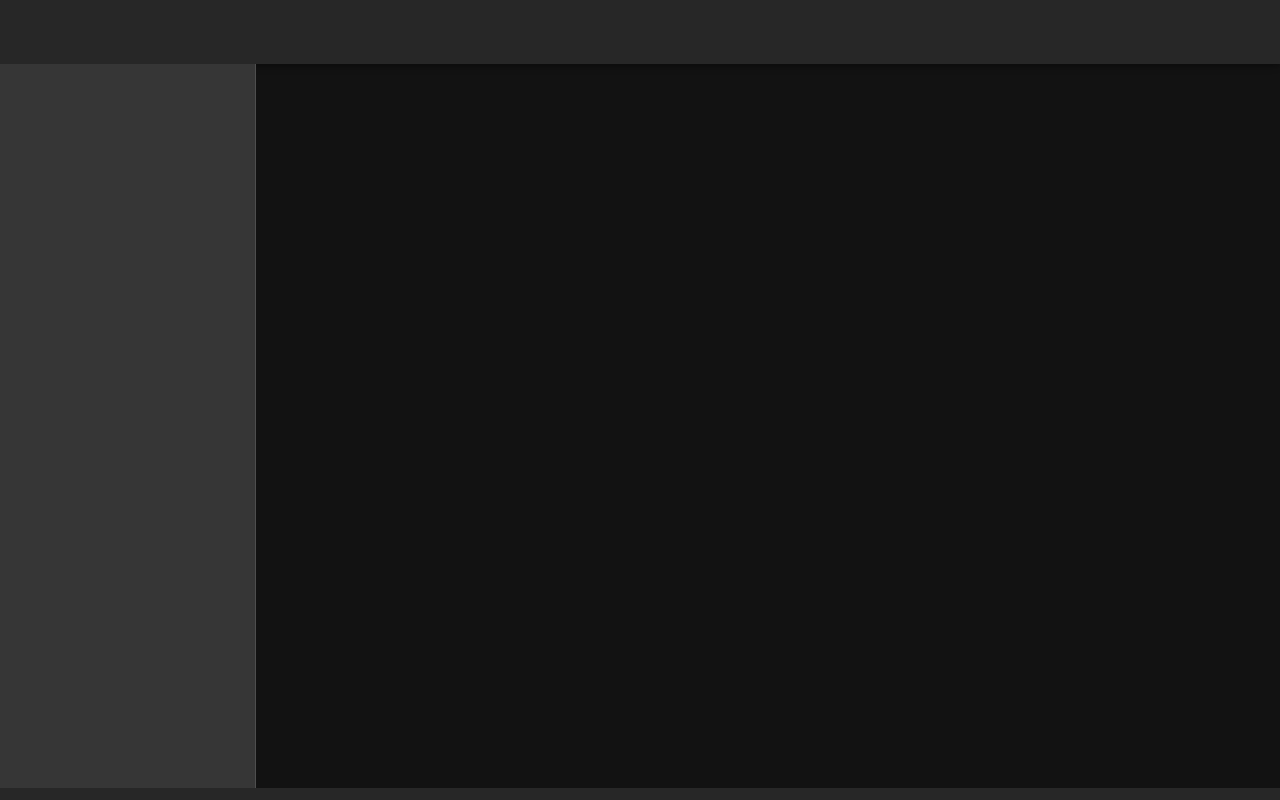
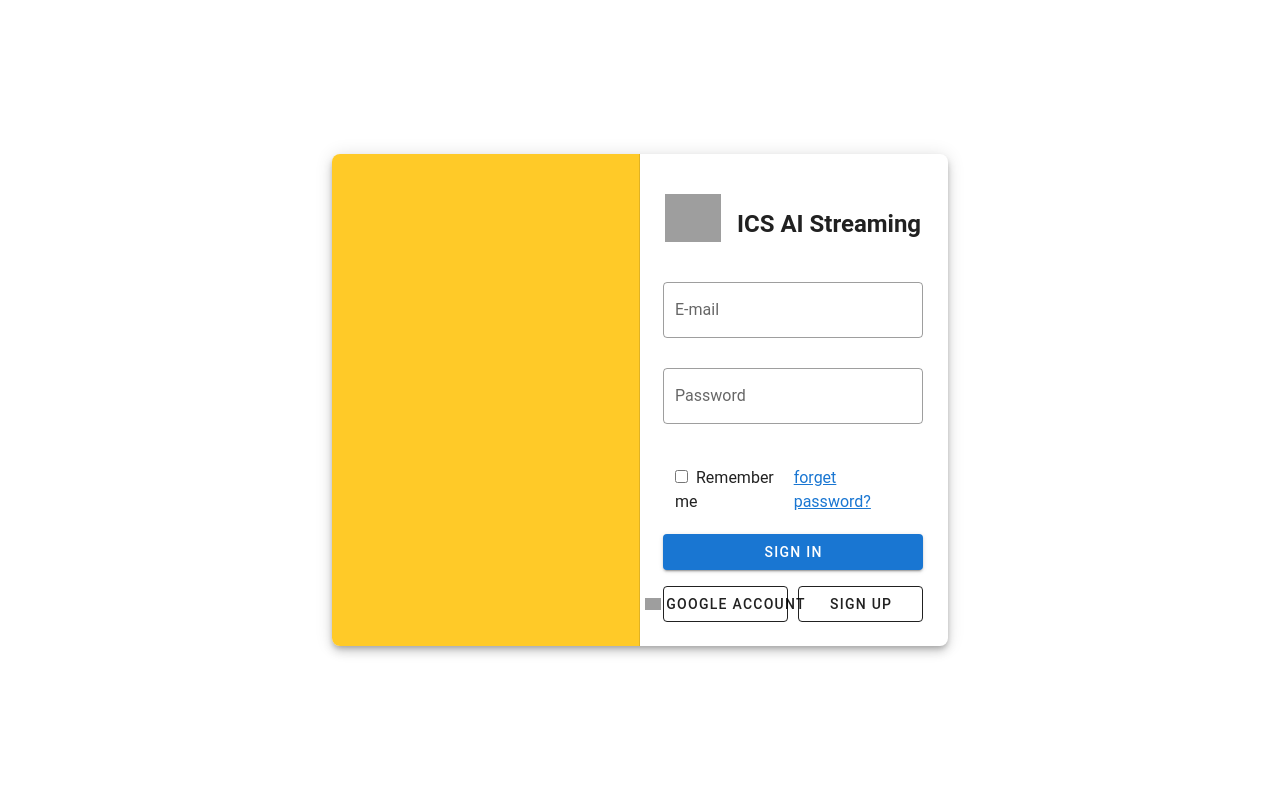
Before and after one commit to pondsecret/ipond-webrtc, a Vue app: page / in a window 1280 px wide. Built offline with nearby package versions, Linux system fonts and the light colour scheme; grey boxes are pictures that could not be loaded.

Commit message:
Page Login demo

```diff
--- a/src/App.vue
+++ b/src/App.vue
@@ -1,18 +1,12 @@
 <template>
   <v-app>
 
-    <v-app-bar>
+    <v-main >
+        <router-view>
 
-    </v-app-bar>
+        </router-view>
+    </v-main>
 
-    <v-navigation-drawer>
-
-    </v-navigation-drawer>
-
-
-    <v-footer>
-
-    </v-footer>
   </v-app>
 </template>
 
--- a/src/plugins/vuetify.js
+++ b/src/plugins/vuetify.js
@@ -5,8 +5,10 @@ import 'vuetify/dist/vuetify.min.css'
 Vue.use(Vuetify)
 
 const opts = {
-    theme: { dark: true },
-
+    theme: { light: true },
+    icons: {
+        iconfont: 'md' || 'fa'
+    },
 }
 
 export default new Vuetify(opts)
--- a/src/router/index.js
+++ b/src/router/index.js
@@ -1,11 +1,21 @@
 import Vue from "vue";
 import VueRouter from "vue-router";
 
+
 Vue.use(VueRouter)
+
+const routes = [
+    {
+        path: '/',
+        name: 'Login',
+        component: () => import('../views/LoginBox.vue')
+    }
+]
 
 const router = new VueRouter({
     mode: 'history',
     base: process.env.BASE_URL,
+    routes
 })
 
 export default router
--- /dev/null
+++ b/src/views/LoginBox.vue
@@ -0,0 +1,98 @@
+<template>
+  <v-app>
+    <v-main>
+        <v-container fill-height fluid >
+            <v-row align="center" justify="center">
+                <v-col cols="12" md="6" sm="6">
+                    <v-card class="elevation-6 rounded-lg" >
+                        <v-row no-gutters>
+                            <v-col cols="6" md="6" sm="6" class="amber lighten-1  rounded-lg rounded-r-0">
+
+                            </v-col>
+                            <v-divider vertical>
+                            </v-divider>
+                            <v-col md="6" sm="6">
+                               <div class="d-flex justify-center my-10">
+                                <v-img
+                                :src="icons.logo"
+                                max-width="56">
+                                </v-img>
+                                <h2 class="ml-4 mt-3">ICS AI Streaming</h2>
+                               </div>
+
+                               <v-form
+                                ref="form"
+                                lazy-validation
+                                class=" ma-6">
+                                    <v-text-field
+                                    :rules="emailRules"
+                                    label="E-mail"
+                                    outlined
+                                    required>
+                                    </v-text-field>
+                                    <v-text-field
+                                    type="password"
+                                    label="Password"
+                                    :rules="passwordRules"
+                                    outlined
+                                    required>
+                                    </v-text-field>
+                                    <v-container class="d-flex justify-space-between">
+                                        <div>
+                                            <input type="checkbox" >
+                                            <label class="text-body ml-2">Remember me</label>
+                                        </div>
+                                        <div>
+                                            <a href="">forget password?</a>
+                                        </div>
+                                    </v-container>
+                                    <v-btn color="primary" width="100%" class="mt-2">Sign in</v-btn>
+                                    <v-container class="d-flex justify-space-between pa-0">
+                                        <v-btn class="mt-4"
+                                        outlined
+                                        width="48%">
+                                        <v-img
+                                        :src="icons.google"
+                                        max-width="16"
+                                        class="mr-1"></v-img>
+                                        Google Account
+                                        </v-btn>
+                                        <v-btn class="mt-4"
+                                        outlined
+                                        width="48%">
+                                            Sign Up
+                                        </v-btn>
+                                    </v-container>
+                               </v-form>
+                            </v-col>
+                        </v-row>
+                    </v-card>
+                </v-col>
+            </v-row>
+        </v-container>
+    </v-main>
+  </v-app>
+</template>
+
+<script>
+export default{
+    data:() => ({
+        icons: {
+            logo: "https://img.icons8.com/external-kiranshastry-lineal-color-kiranshastry/64/000000/external-ai-artificial-intelligence-kiranshastry-lineal-color-kiranshastry-6.png",
+            google: "https://gitlab.com/assets/auth_buttons/google_64-9ab7462cd2115e11f80171018d8c39bd493fc375e83202fbb6d37a487ad01908.png"
+        },
+        emailRules: [
+        value => !!value || 'Required.',
+        value => (value || '').length <= 20 || 'Max 20 characters',
+        value => {
+          const pattern = /^(([^<>()[\]\\.,;:\s@"]+(\.[^<>()[\]\\.,;:\s@"]+)*)|(".+"))@((\[[0-9]{1,3}\.[0-9]{1,3}\.[0-9]{1,3}\.[0-9]{1,3}])|(([a-zA-Z\-0-9]+\.)+[a-zA-Z]{2,}))$/
+          return pattern.test(value) || 'Invalid e-mail.'
+        },
+      ],
+      passwordRules:[
+        value => !!value || 'Required'
+      ]
+
+    })
+}
+</script>
```
Also changed, not shown: src/assets/Email.svg (added), src/assets/Password.svg (added).
